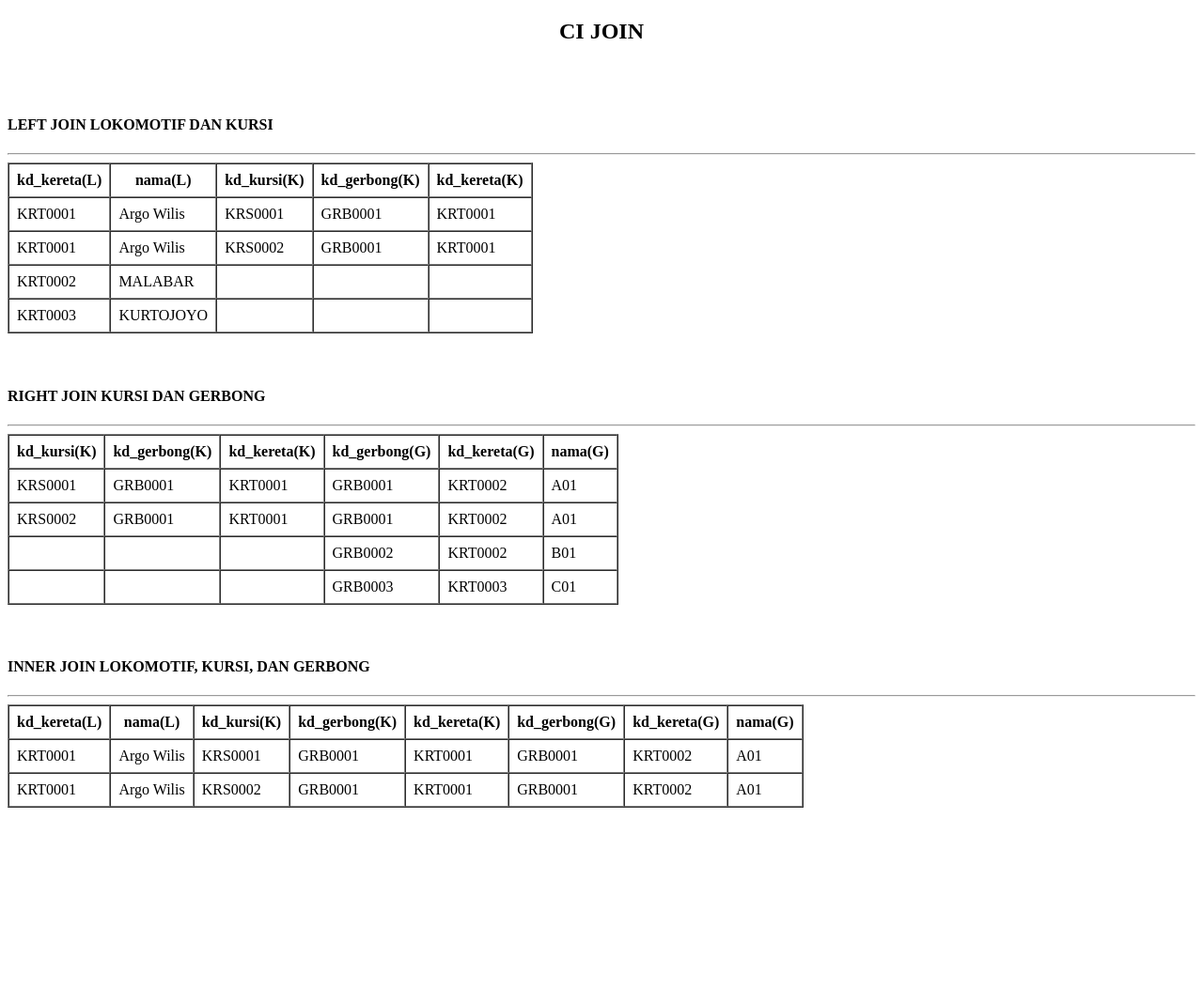
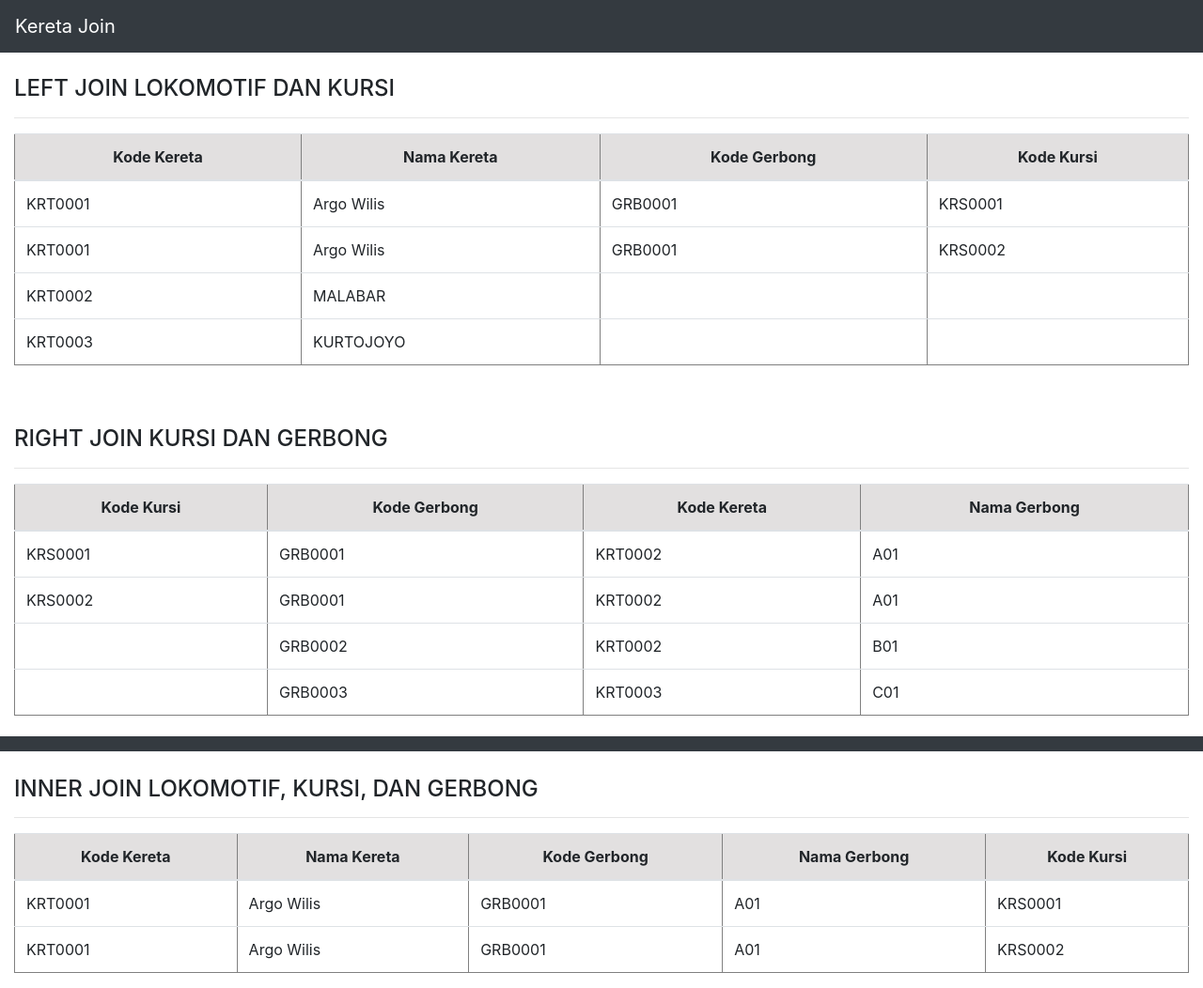
Before and after one commit to aisyahnan/PR7_1705509_NurAisyahNadiyah, a CodeIgniter app: page /database/ in a window 1280 px wide. Shown: the whole page at 94% size. Before the commit the page ends 860 px from the top, so only its background shows below. Run offline with CodeIgniter, Linux system fonts and the light colour scheme; data comes from the database, SQL or seed files in the repository.

Commit message:
Add files via upload

```diff
--- a/application/views/home.php
+++ b/application/views/home.php
@@ -1,20 +1,31 @@
 <!DOCTYPE html>
 <html>
 <head>
-    <title>Kereta Join</title>
+    <title></title>
+    <meta charset="utf-8">
+    <meta name="viewport" content="width=device-width, initial-scale=1">
+    <link rel="stylesheet" href="https://maxcdn.bootstrapcdn.com/bootstrap/4.3.1/css/bootstrap.min.css">
+    <style>
+        .th{
+            text-align: center;
+            background-color: #e2e0e0;
+        }
+    </style>
 </head>
 <body>
-    <h2 align="center"> CI JOIN </h2>
-    <br><br>
+    <nav class="navbar navbar-expand-sm bg-dark navbar-dark fixed-top">
+        <a class="navbar-brand" href="<?php echo site_url("CForm/index") ?>">Kereta Join</a>
+    </nav>
+
+    <div class="container-fluid" style="margin-top: 80px;">
         <h4>LEFT JOIN LOKOMOTIF DAN KURSI</h4>
         <hr>
-    <table border="1" cellspacing="0" cellpadding="8">
+        <table class="table" border="1" cellspacing="0" cellpadding="8">
             <thead>
-            <th>kd_kereta(L)</th>
-            <th>nama(L)</th>
-            <th>kd_kursi(K)</th>
-            <th>kd_gerbong(K)</th>
-            <th>kd_kereta(K)</th>
+                <th class="th">Kode Kereta</th>
+                <th class="th">Nama Kereta</th>
+                <th class="th">Kode Gerbong</th>
+                <th class="th">Kode Kursi</th>
             </thead>
 
             <tbody>
@@ -25,9 +36,8 @@
                     ?>
                     <td><?php echo $key->kd_keretaL ; ?></td>
                     <td><?php echo $key->nama ; ?></td>
+                    <td><?php echo $key->kd_gerbong ; ?></td>
                     <td><?php echo $key->kd_kursi ; ?></td>
-                <td><?php echo $key->kd_gerbong ; ?></td>
-                <td><?php echo $key->kd_keretaK ; ?></td>
                 </tr>
                 <?php } ?>
             </tbody>
@@ -35,14 +45,12 @@
         <br><br>
         <h4>RIGHT JOIN KURSI DAN GERBONG</h4>
         <hr>
-    <table border="1" cellspacing="0" cellpadding="8">
+        <table class="table" border="1" cellspacing="0" cellpadding="8">
             <thead>
-            <th>kd_kursi(K)</th>
-            <th>kd_gerbong(K)</th>
-            <th>kd_kereta(K)</th>
-            <th>kd_gerbong(G)</th>
-            <th>kd_kereta(G)</th>
-            <th>nama(G)</th>
+                <th class="th">Kode Kursi</th>
+                <th class="th">Kode Gerbong</th>
+                <th class="th">Kode Kereta</th>
+                <th class="th">Nama Gerbong</th>
             </thead>
 
             <tbody>
@@ -52,8 +60,6 @@
 
                     ?>
                     <td><?php echo $key->kd_kursi ; ?></td>
-                <td><?php echo $key->kd_gerbongK ; ?></td>
-                <td><?php echo $key->kd_keretaK ; ?></td>
                     <td><?php echo $key->kd_gerbongG ; ?></td>
                     <td><?php echo $key->kd_keretaG ; ?></td>
                     <td><?php echo $key->nama ; ?></td>
@@ -64,16 +70,13 @@
         <br><br>
         <h4>INNER JOIN LOKOMOTIF, KURSI, DAN GERBONG</h4>
         <hr>
-    <table border="1" cellspacing="0" cellpadding="8">
+        <table class="table" border="1" cellspacing="0" cellpadding="8">
             <thead>
-            <th>kd_kereta(L)</th>
-            <th>nama(L)</th>
-            <th>kd_kursi(K)</th>
-            <th>kd_gerbong(K)</th>
-            <th>kd_kereta(K)</th>
-            <th>kd_gerbong(G)</th>
-            <th>kd_kereta(G)</th>
-            <th>nama(G)</th>
+                <th class="th">Kode Kereta</th>
+                <th class="th">Nama Kereta</th>
+                <th class="th">Kode Gerbong</th>
+                <th class="th">Nama Gerbong</th>
+                <th class="th">Kode Kursi</th>
             </thead>
             </thead>
 
@@ -85,15 +88,19 @@
                     ?>
                     <td><?php echo $key->kd_keretaL ; ?></td>
                     <td><?php echo $key->namaL ; ?></td>
+                    <td><?php echo $key->kd_gerbongK ; ?></td>
+                    <td><?php echo $key->namaG ; ?></td>
                     <td><?php echo $key->kd_kursi ; ?></td>
-                <td><?php echo $key->kd_gerbongK ; ?></td>
-                <td><?php echo $key->kd_keretaK ; ?></td>
-                <td><?php echo $key->kd_gerbongG ; ?></td>
-                <td><?php echo $key->kd_keretaG ; ?></td>
-                <td><?php echo $key->namaG ; ?></td>
                 </tr>
                 <?php } ?>
             </tbody>
         </table>
+        </div>
+
+    <nav class="navbar navbar-expand-sm bg-dark navbar-dark fixed-bottom"></nav>
+
+    <script src="https://ajax.googleapis.com/ajax/libs/jquery/3.3.1/jquery.min.js"></script>
+    <script src="https://cdnjs.cloudflare.com/ajax/libs/popper.js/1.14.7/umd/popper.min.js"></script>
+    <script src="https://maxcdn.bootstrapcdn.com/bootstrap/4.3.1/js/bootstrap.min.js"></script>
 </body>
 </html>
```
Lines whose indentation alone changed are shown as unchanged.
